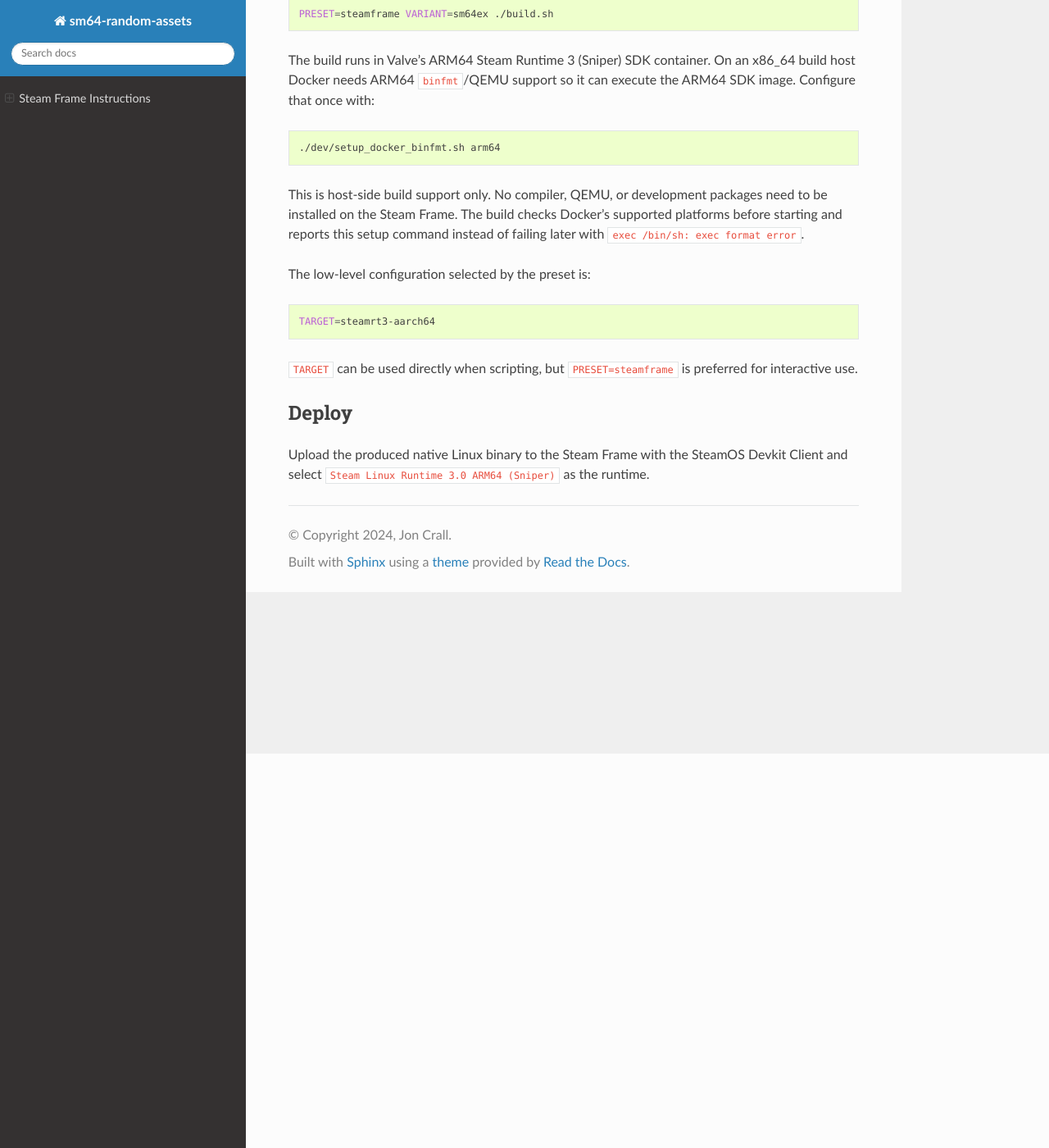
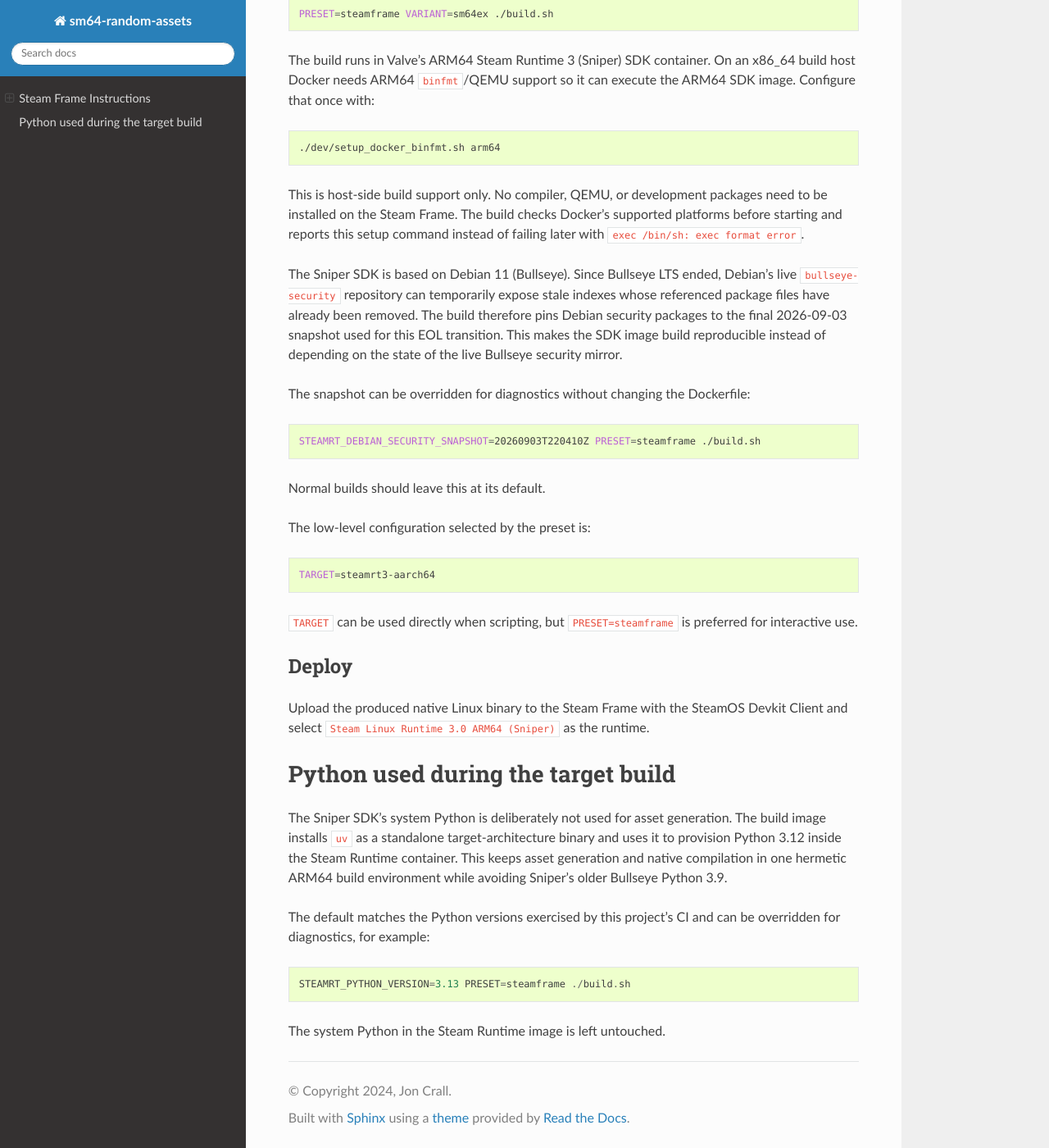
Before and after one commit to Erotemic/sm64-random-assets, a Sphinx documentation site: the page built from docs/source/manual/install_docs/install_on_steamframe.rst, in a window 1280 px wide and 1400 px high, scrolled down 481 px. Shown: the whole window at 82% size. Built offline with Sphinx 7.4.7 and the Read the Docs theme 3.1.0, drawn with Linux system fonts in a browser that asks for light colours; pages that are not in the unit, such as notebooks, are missing from menus.

Commit message:
Work on steamframe

```diff
--- a/docs/source/manual/install_docs/install_on_steamframe.rst
+++ b/docs/source/manual/install_docs/install_on_steamframe.rst
@@ -35,6 +35,21 @@ packages need to be installed on the Steam Frame. The build checks Docker's
 supported platforms before starting and reports this setup command instead of
 failing later with ``exec /bin/sh: exec format error``.
 
+The Sniper SDK is based on Debian 11 (Bullseye). Since Bullseye LTS ended,
+Debian's live ``bullseye-security`` repository can temporarily expose stale
+indexes whose referenced package files have already been removed. The build
+therefore pins Debian security packages to the final 2026-09-03 snapshot used
+for this EOL transition. This makes the SDK image build reproducible instead of
+depending on the state of the live Bullseye security mirror.
+
+The snapshot can be overridden for diagnostics without changing the Dockerfile:
+
+.. code:: bash
+
+    STEAMRT_DEBIAN_SECURITY_SNAPSHOT=20260903T220410Z PRESET=steamframe ./build.sh
+
+Normal builds should leave this at its default.
+
 The low-level configuration selected by the preset is:
 
 .. code:: bash
@@ -50,3 +65,19 @@ Deploy
 Upload the produced native Linux binary to the Steam Frame with the SteamOS
 Devkit Client and select ``Steam Linux Runtime 3.0 ARM64 (Sniper)`` as the
 runtime.
+
+Python used during the target build
+-----------------------------------
+
+The Sniper SDK's system Python is deliberately not used for asset generation.
+The build image installs ``uv`` as a standalone target-architecture binary and
+uses it to provision Python 3.12 inside the Steam Runtime container.  This keeps
+asset generation and native compilation in one hermetic ARM64 build environment
+while avoiding Sniper's older Bullseye Python 3.9.
+
+The default matches the Python versions exercised by this project's CI and can
+be overridden for diagnostics, for example::
+
+    STEAMRT_PYTHON_VERSION=3.13 PRESET=steamframe ./build.sh
+
+The system Python in the Steam Runtime image is left untouched.
```
Also changed, not shown: 5 other files.
